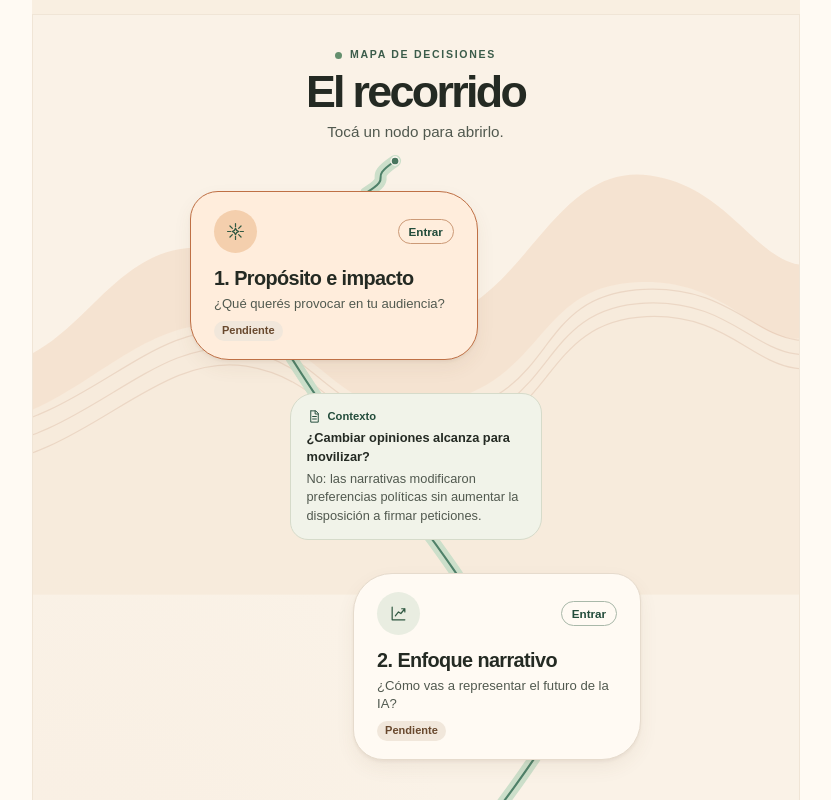
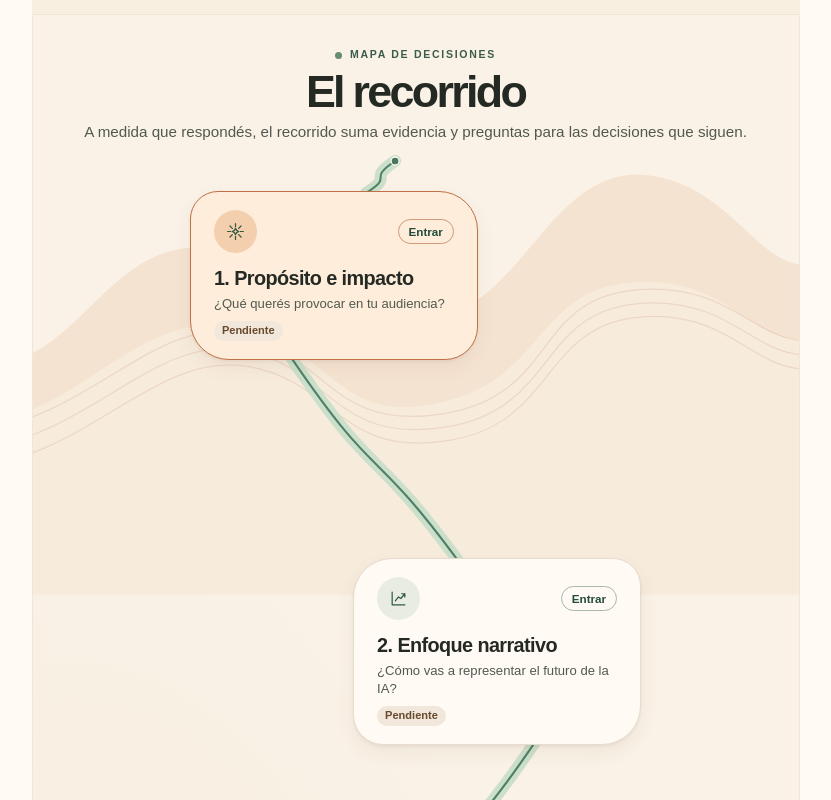
Before and after one commit to visualizando/strategyLab, a React (Vite) app: page / in a window 1280 px wide. Shown: the part 460-1260 px from the top of the page, without its empty margins (217-1048 px from the left). Built offline with nearby package versions, Linux system fonts and the light colour scheme.

Commit message:
Reveal evidence along the river as decisions are saved

```diff
--- a/src/graphics.jsx
+++ b/src/graphics.jsx
@@ -1,5 +1,5 @@
 import { useLayoutEffect, useRef, useState } from 'react';
-import { pairs } from './content';
+import { pairs, questions } from './content';
 
 const paths = {
   river: 'M4 3c11 0 1 7 8 9s9 4 8 9M9 3c9 2 2 6 7 8s7 5 7 10M1 3c0 5 2 8 7 10s8 4 8 8',
@@ -66,7 +66,7 @@ export function RiverPaths({ points }) {
   });
 }
 
-export function JourneyRiver() {
+export function JourneyRiver({ decisions }) {
   const [segments, setSegments] = useState([]);
   const svg = useRef(null);
 
@@ -105,7 +105,7 @@ export function JourneyRiver() {
         const reach = Math.min(88, Math.max(30, height * 0.51)) * (index % 2 ? 1 : -1);
         const d = `M ${from.x} ${from.y} C ${from.x + reach} ${from.y + height * 0.64}, ${to.x - reach} ${to.y - height * 0.59}, ${to.x} ${to.y}`;
         return (
-          <g key={index}>
+          <g key={index} className={index > 0 && decisions[questions[index - 1].id] ? 'river-completed' : undefined}>
             <path className="river-bank" d={d} />
             <path className="river-line" d={d} />
             {(index === 0 || index === segments.length - 1) &&
--- a/src/main.jsx
+++ b/src/main.jsx
@@ -2,14 +2,14 @@ import { Fragment, useEffect, useRef, useState } from 'react';
 import { createRoot } from 'react-dom/client';
 import { AnimatePresence, animate, motion, useReducedMotion } from 'motion/react';
 import '@fontsource-variable/dm-sans';
-import { CAPSULES, questions } from './content';
-import { Decision, DecisionStatus, ease } from './Decision';
+import { questions } from './content';
+import { Decision, DecisionStatus, Evidence, ease } from './Decision';
 import { DecisionCamera } from './DecisionCamera';
 import { Icon, JourneyRiver, RiverPaths, Terrain } from './graphics';
+import { getRiverContext } from './riverContext';
 import './styles.css';
 
 const storageKey = 'ddl-mvp-01';
-const contextAfter = { purpose: 'IA019', audience: 'IA007', scope: 'IA032' };
 const mapPoints = [
   { x: 180, y: 30 },
   { x: 94, y: 116 },
@@ -85,15 +85,14 @@ function MapDialog({ dialog, active, decisions, openNode, onClose, onExited, red
   );
 }
 
-function RiverGap({ study }) {
-  const context = CAPSULES[study];
+function RiverGap({ id, context }) {
   return (
     <div className="river-gap" aria-hidden={context ? undefined : true}>
       {context && (
-        <aside className="context-pill">
-          <div className="context-kicker"><Icon name="evidence" size={15} /> Contexto</div>
-          <p className="context-title">{context[0]}</p>
-          <p>{context[1]}</p>
+        <aside id={`context-${id}`} className="context-pill" tabIndex={-1} aria-label="Evidencia para seguir">
+          <p className="context-kicker">Evidencia para seguir</p>
+          <Evidence key={context.study} id={context.study} heading="h3" />
+          <p className="context-prompt">{context.prompt}</p>
         </aside>
       )}
     </div>
@@ -133,7 +132,7 @@ function App() {
     setOpenNode(id);
   }
 
-  function revealDecision(id, duration = 0.42) {
+  function revealDecision(id) {
     scrollAnimation.current?.stop();
     const card = document.getElementById(`toggle-${id}`);
     const { top, height } = card.getBoundingClientRect();
@@ -148,18 +147,15 @@ function App() {
       open();
     } else {
       scrollAnimation.current = animate(window.scrollY, target, {
-        duration, ease, onUpdate: scroll, onComplete: open,
+        duration: 0.42, ease, onUpdate: scroll, onComplete: open,
       });
     }
   }
 
-  function closeDecision(nextId) {
+  function closeDecision() {
     const id = openNode;
     setOpenNode(null);
-    requestAnimationFrame(() => {
-      document.getElementById(`toggle-${id}`)?.focus({ preventScroll: true });
-      if (nextId) revealDecision(nextId, 0.54);
-    });
+    requestAnimationFrame(() => document.getElementById(`toggle-${id}`)?.focus({ preventScroll: true }));
   }
 
   function persist(id, value) {
@@ -199,7 +195,14 @@ function App() {
   }
 
   function start() {
-    revealDecision(next ?? questions[0].id);
+    const previous = questions[questions.findIndex((question) => question.id === next) - 1];
+    const target = previous && document.getElementById(`context-${previous.id}`);
+    if (!target) {
+      revealDecision(next ?? questions[0].id);
+      return;
+    }
+    target.focus({ preventScroll: true });
+    target.scrollIntoView({ block: 'center', behavior: reduced ? 'instant' : 'smooth' });
   }
 
   return (
@@ -244,15 +247,17 @@ function App() {
             <div className="journey-header">
               <p className="eyebrow"><span /> MAPA DE DECISIONES</p>
               <h2 id="journey-title">El recorrido</h2>
-              <p>Tocá un nodo para abrirlo.</p>
+              <p>A medida que respondés, el recorrido suma evidencia y preguntas para las decisiones que siguen.</p>
             </div>
             <div className="track">
-              <JourneyRiver />
+              <JourneyRiver decisions={decisions} />
               {questions.map((question, index) => (
                 <Fragment key={question.id}>
                   <Decision question={question} index={index} open={openNode === question.id && !reduced}
                     saved={decisions[question.id]} next={question.id === next} onOpen={() => openDecision(question.id)} />
-                  {index < questions.length - 1 && <RiverGap study={contextAfter[question.id]} />}
+                  {index < questions.length - 1 && (
+                    <RiverGap id={question.id} context={getRiverContext(question.id, decisions[question.id])} />
+                  )}
                 </Fragment>
               ))}
             </div>
@@ -265,7 +270,6 @@ function App() {
       </motion.main>
       {activeIndex >= 0 && (
         <DecisionCamera key={openNode} question={questions[activeIndex]} index={activeIndex} saved={decisions[openNode]}
-          nextQuestion={questions[activeIndex + 1]}
           reduced={reduced} onClosed={closeDecision} status={status}
           onSave={(value) => persist(openNode, value)} onClear={() => persist(openNode, null)} />
       )}
--- /dev/null
+++ b/src/riverContext.js
@@ -0,0 +1,52 @@
+const gaps = {
+  purpose: {
+    prompt: '¿Qué enfoque sobre el futuro de la IA puede ayudar a provocar el efecto que buscás?',
+    studies: {
+      'Comprensión': 'IA032',
+      'Cambio de opinión': 'IA005',
+      'Conversación': 'IA012',
+      'Acción concreta': 'IA019',
+    },
+  },
+  tone: {
+    prompt: '¿Para quién sería relevante esta forma de contar el futuro de la IA?',
+  },
+  audience: {
+    prompt: '¿Con qué personaje podría identificarse ese público?',
+    studies: {
+      'Público general': 'IA003',
+      'Personas escépticas': 'IA007',
+      'Personas entusiastas': 'IA007',
+      'Profesionales y decisores': 'IA012',
+    },
+  },
+  protagonist: {
+    prompt: '¿Qué consecuencias de la IA puede mostrar ese personaje desde su experiencia?',
+    studies: {
+      'Protagonista entusiasta': 'IA005',
+      'Protagonista escéptico': 'IA006',
+      'Protagonista ambivalente': 'IA029',
+      'Múltiples protagonistas': 'IA034',
+    },
+  },
+  scope: {
+    prompt: '¿Qué historias, datos o casos te ayudan a mostrar esas consecuencias?',
+    studies: {
+      'Consecuencias personales': 'IA025',
+      'Consecuencias sociales': 'IA034',
+      'Riesgos existenciales': 'IA006',
+      'Contraste entre escalas': 'IA034',
+    },
+  },
+};
+
+export function getRiverContext(id, decision) {
+  const gap = gaps[id];
+  if (!gap || !decision) return null;
+
+  const value = decision.value;
+  const study = id === 'tone'
+    ? (value < 42 ? 'IA006' : value <= 58 ? 'IA001' : 'IA005')
+    : gap.studies[value];
+  return study ? { study, prompt: gap.prompt } : null;
+}
--- a/src/styles.css
+++ b/src/styles.css
@@ -131,6 +131,8 @@ h1 span { color: #39634e; }
 .river-bank, .river-line { fill: none; stroke-linecap: round; }
 .river-bank { stroke: #ccdfca; stroke-width: 12; }
 .river-line { stroke: #4f8169; stroke-width: 2.1; }
+.river-completed .river-bank { stroke: #a2c2a6; }
+.river-completed .river-line { stroke: #275944; stroke-width: 2.8; }
 .river-source { fill: #48765e; stroke: #fffaf3; stroke-width: 1.3; }
 .tributary .river-bank { stroke: #d7e3d3; stroke-width: 8; }
 .tributary .river-line { stroke: #819e8c; stroke-dasharray: 3 6; stroke-width: 1.4; }
@@ -183,9 +185,10 @@ h1 span { color: #39634e; }
 .node-enter { grid-area: enter; padding: 5px 10px; border: 1px solid #a9b8a9; border-radius: 999px; color: var(--forest); font-size: 0.73rem; font-weight: 750; }
 .is-next .node-enter { border-color: #cc9a77; }
 .river-gap { position: relative; min-height: clamp(130px, 35vw, 175px); display: grid; place-items: center; padding: 33px 0; }
-.context-pill { width: min(78%, 15.75rem); padding: 14px 16px; border: 1px solid #d6dbca; border-radius: 24px 20px 22px 18px; background: #f1f3e9; color: var(--muted); font-size: 0.8rem; line-height: 1.44; user-select: text; -webkit-user-select: text; }
-.context-kicker { display: flex; align-items: center; gap: 6px; margin-bottom: 5px; color: var(--forest); font-size: 0.7rem; font-weight: 750; }
-.context-title { margin-bottom: 4px; color: var(--ink); font-weight: 750; }
+.context-pill { width: min(88%, 20rem); padding: 14px 16px; border: 1px solid #d6dbca; border-radius: 24px 20px 22px 18px; background: #f1f3e9; color: var(--muted); font-size: 0.8rem; line-height: 1.44; user-select: text; -webkit-user-select: text; }
+.context-kicker { margin-bottom: 9px; color: var(--forest); font-size: 0.7rem; font-weight: 750; }
+.context-pill .evidence { padding: 0; border: 0; background: transparent; }
+.context-prompt { border-top: 1px solid #d5ded1; padding-top: 9px; color: var(--forest); font-weight: 650; }
 .node-interior { max-width: 40rem; margin-inline: auto; padding: 24px max(20px, env(safe-area-inset-right)) max(24px, env(safe-area-inset-bottom)) max(20px, env(safe-area-inset-left)); }
 .question-title { font-size: clamp(1.7rem, 7.4vw, 2.85rem); line-height: 1.07; letter-spacing: -0.06em; text-wrap: balance; }
 .question-description { color: var(--muted); font-size: 0.88rem; line-height: 1.55; margin-block: 8px 17px; }
@@ -232,7 +235,7 @@ h1 span { color: #39634e; }
 .evidence-list { border-top: 1px solid #d9e3d6; margin-top: 21px; padding-top: 17px; display: grid; gap: 10px; }
 .evidence { background: #eaf0e2; border: 1px solid #d9e2d1; padding: 14px 14px 3px; border-radius: 19px 15px 20px 15px; }
 .evidence-title { display: flex; align-items: flex-start; gap: 7px; color: #2c503d; }
-.evidence-title h5 { font-size: 0.87rem; line-height: 1.32; }
+.evidence-heading { font-size: 0.87rem; line-height: 1.32; }
 .evidence p, .study a { color: var(--muted); font-size: 0.82rem; line-height: 1.53; margin-top: 6px; }
 .evidence summary { display: list-item; width: fit-content; min-height: 44px; padding-block: 12px; color: var(--forest); font-weight: 750; font-size: 0.78rem; }
 .less, details[open] .more { display: none; }
```
Also changed, not shown: src/Decision.jsx (+8 -8 lines), src/DecisionCamera.jsx (+6 -9 lines).
